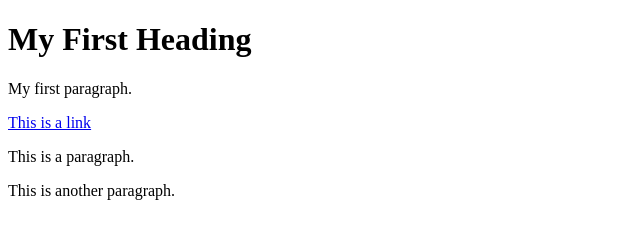
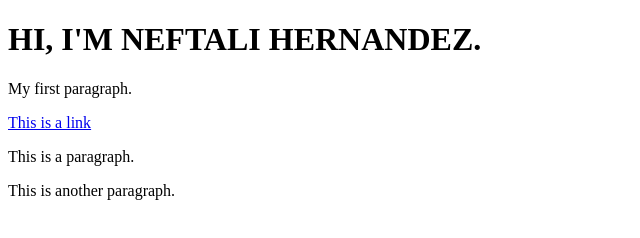
Before and after one commit to NeftaliHer/NeftaliHer.github.io, a plain HTML site: page index.html in a window 1280 px wide. Shown: the whole page, without its empty margins (0-640 px from the left). Drawn offline with Linux system fonts and the light colour scheme.

Commit message:
Work in progress

```diff
--- a/index.html
+++ b/index.html
@@ -2,7 +2,7 @@
 <html>
 <body>
 
-<h1>My First Heading</h1>
+<h1>HI, I'M NEFTALI HERNANDEZ.</h1>
 <p>My first paragraph.</p>
 <a href="https://www.w3schools.com">This is a link</a>
 <p>This is a paragraph.</p>
```
